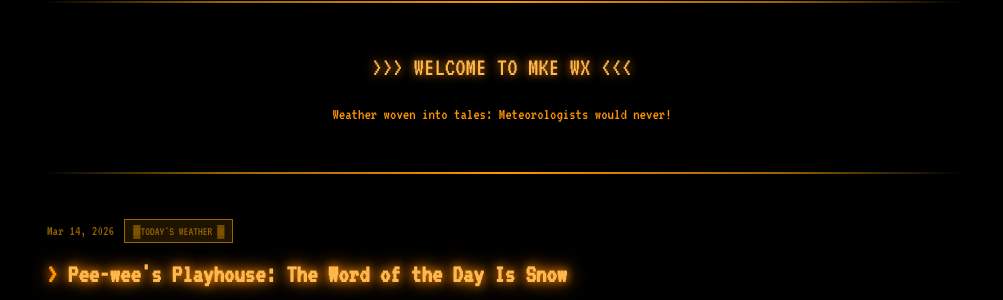
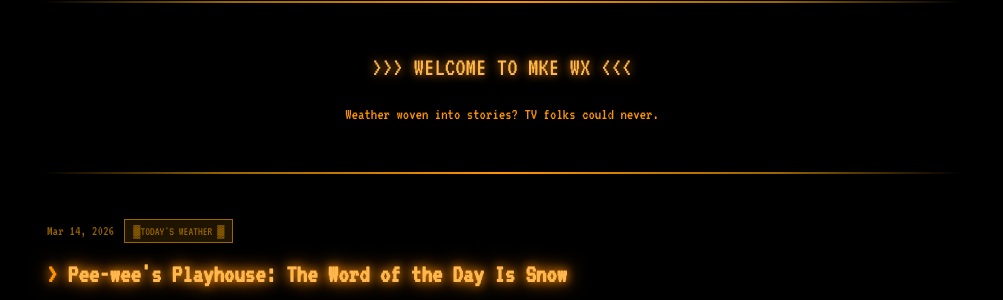
Before and after one commit to mkewx/mkewx, a Jekyll site: the page built from index.html, in a window 1280 px wide and 900 px high. Shown: the part 343-643 px from the top of the window, without its empty margins (138-1141 px from the left). Built offline with Jekyll 4.4.1, drawn with Linux system fonts in a browser that asks for light colours; the list of posts is cut into pages by our own code; some of the changed lines change nothing that is shown; some of the changed text lies outside the part shown.

Commit message:
Add files via upload

```diff
--- a/_layouts/default.html
+++ b/_layouts/default.html
@@ -142,8 +142,6 @@
       .sun-times { flex-direction: column; gap: 10px; align-items: center; }
     }
   </style>
-  <script data-goatcounter="https://mkewx.goatcounter.com/count"
-        async src="//gc.zgo.at/count.js"></script>
 </head>
 <body>
   <div id="bootScreen">
@@ -172,7 +170,7 @@
     <div class="separator"></div>
     <div class="welcome-section">
       <div class="title">WELCOME TO MKE WX</div>
-      <p>Weather woven into tales: Meteorologists would never!</p>
+      <p>Weather woven into stories? TV folks could never.</p>
     </div>
     <div class="separator"></div>
     <div class="posts">
@@ -260,7 +258,7 @@
       <div class="terminal-header">&#9552;&#9552;&#9552; INTERACTIVE TERMINAL &#9552;&#9552;&#9552;</div>
       <div class="terminal-output" id="terminalOutput">
         <div class="terminal-line">MKE WX Terminal v1.2</div>
-        <div class="terminal-line">Try: <span class="cmd-glow">lake</span> | <span class="cmd-glow">fish</span> | <span class="cmd-glow">help</span> for all commands</div>
+        <div class="terminal-line">Try: <span class="cmd-glow">thisday</span> | <span class="cmd-glow">tides</span> | <span class="cmd-glow">sunrise</span> — type <span class="cmd-glow">help</span> for all commands</div>
         <div class="terminal-line">&#9472;&#9472;&#9472;&#9472;&#9472;&#9472;&#9472;&#9472;&#9472;&#9472;&#9472;&#9472;&#9472;&#9472;&#9472;&#9472;&#9472;&#9472;&#9472;&#9472;&#9472;&#9472;&#9472;&#9472;&#9472;&#9472;&#9472;&#9472;&#9472;&#9472;&#9472;&#9472;&#9472;&#9472;&#9472;&#9472;&#9472;</div>
       </div>
       <div class="terminal-input-line">
@@ -297,8 +295,47 @@
   function runBoot() { var boot = document.getElementById("bootScreen"), cont = document.getElementById("bootMessages"), msgs = shuffle(bootMsgs).slice(0, 5); for (var i = 0; i < msgs.length; i++) { (function(idx, msg) { setTimeout(function() { var l = document.createElement("div"); l.className = "boot-line"; l.textContent = "> " + msg; cont.appendChild(l); setTimeout(function() { l.classList.add("show"); }, 50); }, idx * 400); })(i, msgs[i]); } setTimeout(function() { boot.classList.add("hidden"); document.getElementById("mainContent").classList.add("loaded"); setTimeout(function() { radar.init(); }, 300); }, (msgs.length * 400) + 800); }
 
   // --- MOON PHASE ---
-  function getMoonPhase(date) { var y = date.getFullYear(), mo = date.getMonth() + 1, d = date.getDate(); if (mo <= 2) mo += 12; var a = Math.floor(y / 100), b = Math.floor(a / 4), c = 2 - a + b, e = Math.floor(365.25 * (y + 4716)), f = Math.floor(30.6001 * (mo + 1)); var jd = c + d + e + f - 1524.5, phase = ((jd - 2451550.1) / 29.530588853) % 1, pf = phase < 0 ? phase + 1 : phase, pd = Math.round(pf * 29.530588853); var name, sym; if (pd <= 1 || pd >= 29) { name = "NEW MOON"; sym = "\u25CB"; } else if (pd <= 6) { name = "WAXING CRESCENT"; sym = "\u25D7"; } else if (pd <= 8) { name = "FIRST QUARTER"; sym = "\u25D0"; } else if (pd <= 13) { name = "WAXING GIBBOUS"; sym = "\u25D5"; } else if (pd <= 16) { name = "FULL MOON"; sym = "\u25CF"; } else if (pd <= 21) { name = "WANING GIBBOUS"; sym = "\u25D4"; } else if (pd <= 23) { name = "LAST QUARTER"; sym = "\u25D1"; } else { name = "WANING CRESCENT"; sym = "\u25D7"; } return { day: pd, name: name, symbol: sym, illumination: Math.round((1 - Math.cos(pf * 2 * Math.PI)) / 2 * 100) }; }
-  function upcomingPhases() { var targets = [{d:0,n:"NEW MOON",s:"\u25CB"},{d:7,n:"FIRST QUARTER",s:"\u25D0"},{d:15,n:"FULL MOON",s:"\u25CF"},{d:22,n:"LAST QUARTER",s:"\u25D1"}], found = [], today = new Date(); for (var i = 0; i < 35; i++) { var ck = new Date(today); ck.setDate(ck.getDate() + i); var p = getMoonPhase(ck); for (var j = 0; j < targets.length; j++) { var x = targets[j]; if (Math.abs(p.day - x.d) <= 1 && !found.some(function(f) { return f.name === x.n; })) { found.push({name: x.n, symbol: x.s, date: ck.toLocaleDateString("en-US", {weekday:"short",month:"short",day:"numeric"})}); } } } return found; }
+  function getMoonPhase(date) {
+    var y = date.getFullYear(), mo = date.getMonth() + 1, d = date.getDate();
+    if (mo <= 2) { mo += 12; y -= 1; }
+    var a = Math.floor(y / 100), b = Math.floor(a / 4), c = 2 - a + b;
+    var e = Math.floor(365.25 * (y + 4716)), f = Math.floor(30.6001 * (mo + 1));
+    var jd = c + d + e + f - 1524.5;
+    var synodic = 29.530588853;
+    var daysSince = jd - 2451550.26;
+    var pf = (daysSince / synodic) % 1;
+    if (pf < 0) pf += 1;
+    var illum = Math.round((1 - Math.cos(pf * 2 * Math.PI)) / 2 * 100);
+    var name, sym;
+    if (pf < 0.05 || pf >= 0.95) { name = "NEW MOON"; sym = "\u25CB"; }
+    else if (pf < 0.20) { name = "WAXING CRESCENT"; sym = "\u25D7"; }
+    else if (pf < 0.30) { name = "FIRST QUARTER"; sym = "\u25D0"; }
+    else if (pf < 0.45) { name = "WAXING GIBBOUS"; sym = "\u25D5"; }
+    else if (pf < 0.55) { name = "FULL MOON"; sym = "\u25CF"; }
+    else if (pf < 0.68) { name = "WANING GIBBOUS"; sym = "\u25D4"; }
+    else if (pf < 0.82) { name = "LAST QUARTER"; sym = "\u25D1"; }
+    else { name = "WANING CRESCENT"; sym = "\u25D7"; }
+    return { phase: pf, name: name, symbol: sym, illumination: illum };
+  }
+  function upcomingPhases() {
+    var targets = [{p:0.0,n:"NEW MOON",s:"\u25CB"},{p:0.25,n:"FIRST QUARTER",s:"\u25D0"},{p:0.5,n:"FULL MOON",s:"\u25CF"},{p:0.75,n:"LAST QUARTER",s:"\u25D1"}];
+    var found = [], today = new Date();
+    for (var i = 0; i < 35; i++) {
+      var ck = new Date(today); ck.setDate(ck.getDate() + i);
+      var m = getMoonPhase(ck);
+      for (var j = 0; j < targets.length; j++) {
+        var x = targets[j];
+        if (!found.some(function(f) { return f.name === x.n; })) {
+          var dist = Math.abs(m.phase - x.p);
+          if (dist > 0.5) dist = 1 - dist;
+          if (dist < 0.05) {
+            found.push({name: x.n, symbol: x.s, date: ck.toLocaleDateString("en-US", {weekday:"short",month:"short",day:"numeric"})});
+          }
+        }
+      }
+    }
+    return found;
+  }
 
   // --- SUNRISE/TWILIGHT CALCULATOR ---
   function calcSolar(date, lat, lng) {
@@ -419,6 +456,8 @@
       case "snow": cmdSnow(); break;
       case "ferry": cmdFerry(); break;
       case "shipping": cmdShipping(); break;
+      case "cruises": cmdCruises(); break;
+      case "webcam": cmdWebcam(); break;
       case "flight": cmdFlight(); break;
       case "thisday": cmdThisDay(); break;
       case "tides": cmdTides(); break;
@@ -450,6 +489,7 @@
     addHTML("  <span class='cmd-glow'>tides</span>      Water level &amp; wave data");
     addHTML("  <span class='cmd-glow'>fish</span>       Fishing forecast &amp; species");
     addHTML("  <span class='cmd-glow'>ferry</span>      Lake Express crossing conditions");
+    addHTML("  <span class='cmd-glow'>cruises</span>    Lake Michigan cruise info");
     addHTML("  <span class='cmd-glow'>shipping</span>   Great Lakes freighter tracking");
     addLine("");
     addHTML("<span class='cmd-glow'>ASTRONOMY &amp; OUTDOORS:</span>");
@@ -461,6 +501,7 @@
     addHTML("<span class='cmd-glow'>MILWAUKEE:</span>");
     addHTML("  <span class='cmd-glow'>flight</span>     Mitchell Airport status");
     addHTML("  <span class='cmd-glow'>thisday</span>    Historical records for today");
+    addHTML("  <span class='cmd-glow'>webcam</span>     Live Milwaukee camera feeds");
     addHTML("  <span class='cmd-glow'>custard</span>    Frozen custard forecast");
     addHTML("  <span class='cmd-glow'>beer</span>       Brewery weather pairing");
     addHTML("  <span class='cmd-glow'>packers</span>    Lambeau Field weather");
@@ -654,6 +695,81 @@
     var month = new Date().getMonth() + 1;
     if (month >= 1 && month <= 3) addLine("NOTE: Shipping season is limited. Ice may restrict traffic.");
     else addLine("Shipping season is active on Lake Michigan.");
+    addLine(""); addLine(SEP);
+  }
+
+  function cmdCruises() {
+    var month = new Date().getMonth() + 1;
+    addLine(SEP); addLine("      LAKE MICHIGAN CRUISES"); addLine(SEP); addLine("");
+    addLine("CRUISE OPERATORS:");
+    addLine("");
+    addLine("  Milwaukee Boat Line");
+    addLine("    Sightseeing, dining, and party cruises");
+    addLine("    Departs: Milwaukee River & harbor");
+    addLine("    Season: May - October");
+    addLine("    mkeboat.com");
+    addLine("");
+    addLine("  Edelweiss Cruise Dining");
+    addLine("    Lunch, brunch, and dinner cruises");
+    addLine("    Departs: 1110 N Old World Third St");
+    addLine("    Season: April - November");
+    addLine("    edelweissboats.com");
+    addLine("");
+    addLine("  Vista King");
+    addLine("    Sightseeing along the Milwaukee River");
+    addLine("    Departs: Pere Marquette Park");
+    addLine("    Season: May - October");
+    addLine("");
+    addLine("  Lake Michigan Car Ferry (SS Badger)");
+    addLine("    Manitowoc, WI to Ludington, MI (~60mi N)");
+    addLine("    Season: May - October");
+    addLine("    ssbadger.com");
+    addLine("");
+    if (month >= 5 && month <= 10) {
+      addLine("STATUS: Cruise season is ACTIVE.");
+      addLine("Current conditions for cruising:");
+      addLine("  Wind: " + document.getElementById("windSpeed").textContent);
+      addLine("  Temp: " + document.getElementById("currentTemp").textContent);
+      var mph = wxState.windMph || 0;
+      if (mph > 25) addLine("  Advisory: Rough water likely. Check with operator.");
+      else if (mph > 15) addLine("  Conditions: Some chop. Dress warm on deck.");
+      else addLine("  Conditions: Smooth sailing expected.");
+    } else {
+      addLine("STATUS: Most cruises are OFF-SEASON.");
+      addLine("Cruise season runs May through October.");
+    }
+    addLine("");
+    addLine("LIVE VESSEL TRACKING: marinetraffic.com");
+    addLine(""); addLine(SEP);
+  }
+
+  function cmdWebcam() {
+    addLine(SEP); addLine("       MILWAUKEE WEBCAMS"); addLine(SEP); addLine("");
+    addLine("LIVE CAMERA FEEDS:");
+    addLine("");
+    addLine("  NWS Radar Tower Camera");
+    addLine("    weather.gov/mkx/mkx-tower-cam");
+    addLine("    View from the NWS Sullivan radar site");
+    addLine("");
+    addLine("  Milwaukee Riverwalk (EarthCam)");
+    addLine("    earthcam.com/usa/wisconsin/milwaukee");
+    addLine("    Downtown river + Bronze Fonz statue");
+    addLine("");
+    addLine("  Lakefront Cam");
+    addLine("    lakefrontcam.com");
+    addLine("    Controllable cam: north shore, south shore,");
+    addLine("    Bradford Beach, Hoan Bridge, marina views");
+    addLine("");
+    addLine("  Milwaukee Harbor Cam");
+    addLine("    UWM School of Freshwater Sciences");
+    addLine("    Inner harbor + downtown skyline");
+    addLine("");
+    addLine("  511 Wisconsin DOT Cameras");
+    addLine("    511wi.gov/cctv");
+    addLine("    I-94, I-43, I-794 traffic cams");
+    addLine("");
+    addLine("Amber-filtered image display coming in a");
+    addLine("future terminal update. Stay tuned.");
     addLine(""); addLine(SEP);
   }
 
@@ -1022,12 +1138,11 @@
     }
 
     function drawGrid() {
+      // Static base: just the dark circle background
       var cx = sz/2, cy = sz/2, maxR = sz*0.45;
       gridCtx.fillStyle = "#000"; gridCtx.fillRect(0,0,sz,sz);
       gridCtx.fillStyle = "#080600"; gridCtx.beginPath(); gridCtx.arc(cx,cy,maxR,0,Math.PI*2); gridCtx.fill();
-      gridCtx.strokeStyle = "rgba(153,102,0,0.35)"; gridCtx.lineWidth = 1;
-      for (var i = 1; i <= 4; i++) { gridCtx.beginPath(); gridCtx.arc(cx,cy,maxR*(i/4),0,Math.PI*2); gridCtx.stroke(); }
-      gridCtx.beginPath(); gridCtx.moveTo(cx-maxR,cy); gridCtx.lineTo(cx+maxR,cy); gridCtx.moveTo(cx,cy-maxR); gridCtx.lineTo(cx,cy+maxR); gridCtx.stroke();
+      // Distance labels (static, dim)
       gridCtx.fillStyle = "rgba(153,102,0,0.5)"; gridCtx.font = "13px VT323"; gridCtx.textAlign = "center";
       gridCtx.fillText("20mi",cx+maxR*0.25,cy-4); gridCtx.fillText("40mi",cx+maxR*0.5,cy-4);
       gridCtx.fillText("60mi",cx+maxR*0.75,cy-4); gridCtx.fillText("80mi",cx+maxR*0.98,cy-4);
@@ -1137,17 +1252,66 @@
     var decayFrame = 0;
     function animate() {
       var cx=sz/2, cy=sz/2, maxR=sz*0.45;
+
+      // --- Radar data decay ---
       returnsCtx.save(); returnsCtx.beginPath(); returnsCtx.arc(cx,cy,maxR,0,Math.PI*2); returnsCtx.clip();
       returnsCtx.globalAlpha=0.015; returnsCtx.fillStyle="#000"; returnsCtx.fillRect(0,0,sz,sz);
       returnsCtx.globalAlpha=1.0; returnsCtx.restore();
-      // Kill lingering dim pixels every ~3 seconds
       decayFrame++; if (decayFrame >= 180) { decayFrame = 0; var id = returnsCtx.getImageData(0,0,sz,sz); var px = id.data; for (var pi = 0; pi < px.length; pi += 4) { if (px[pi] < 8 && px[pi+1] < 8 && px[pi+2] < 8) { px[pi]=0; px[pi+1]=0; px[pi+2]=0; px[pi+3]=0; } } returnsCtx.putImageData(id,0,0); }
+
+      // --- Paint radar data behind sweep ---
       if(amberData){var ww=Math.PI/20;returnsCtx.save();returnsCtx.beginPath();returnsCtx.arc(cx,cy,maxR,0,Math.PI*2);returnsCtx.clip();returnsCtx.beginPath();returnsCtx.moveTo(cx,cy);returnsCtx.arc(cx,cy,maxR+10,sweepAngle-ww/2,sweepAngle+ww/2);returnsCtx.closePath();returnsCtx.clip();returnsCtx.drawImage(amberData,0,0);returnsCtx.restore();}
-      sweepCtx.clearRect(0,0,sz,sz);sweepCtx.save();sweepCtx.translate(cx,cy);sweepCtx.rotate(sweepAngle);
-      var gr=sweepCtx.createLinearGradient(0,0,maxR,0);gr.addColorStop(0,"rgba(255,149,0,0.3)");gr.addColorStop(0.3,"rgba(255,184,77,0.5)");gr.addColorStop(1,"rgba(255,184,77,0)");
+
+      // --- Sweep line + dynamic grid glow ---
+      sweepCtx.clearRect(0,0,sz,sz);
+
+      // Draw grid rings with glow that follows the sweep
+      // Rings are brightest right behind sweep, fade over ~210 degrees
+      var glowSpan = 3.7; // radians (~210 degrees of visible ring)
+      for (var ri = 1; ri <= 4; ri++) {
+        var ringR = maxR * (ri / 4);
+        // Draw the ring as many small arcs with varying opacity
+        var segments = 60;
+        for (var seg = 0; seg < segments; seg++) {
+          var segAngle = (seg / segments) * Math.PI * 2;
+          var segEnd = ((seg + 1) / segments) * Math.PI * 2;
+          // How far behind the sweep is this segment? (0 = right behind, positive = further behind)
+          var behind = sweepAngle - segAngle;
+          if (behind < 0) behind += Math.PI * 2;
+          if (behind > Math.PI * 2) behind -= Math.PI * 2;
+          // Only glow within the span behind the sweep
+          if (behind > glowSpan) continue;
+          var glow = 1.0 - (behind / glowSpan); // 1.0 at sweep, 0.0 at tail
+          glow = glow * glow; // ease out for smoother fade
+          var alpha = 0.1 + glow * 0.6; // range from 0.1 to 0.7
+          var green = Math.round(102 + glow * 82); // 102 to 184
+          var red = Math.round(153 + glow * 102); // 153 to 255
+          sweepCtx.strokeStyle = "rgba(" + red + "," + green + ",0," + alpha + ")";
+          sweepCtx.lineWidth = 1 + glow * 0.5;
+          if (glow > 0.7) { sweepCtx.shadowBlur = 4; sweepCtx.shadowColor = "#FF8C00"; }
+          else { sweepCtx.shadowBlur = 0; }
+          sweepCtx.beginPath();
+          sweepCtx.arc(cx, cy, ringR, segAngle, segEnd);
+          sweepCtx.stroke();
+        }
+      }
+      sweepCtx.shadowBlur = 0;
+
+      // Draw crosshairs with same glow logic (simplified - just use constant dim)
+      sweepCtx.strokeStyle = "rgba(153,102,0,0.2)";
+      sweepCtx.lineWidth = 1;
+      sweepCtx.beginPath(); sweepCtx.moveTo(cx-maxR,cy); sweepCtx.lineTo(cx+maxR,cy);
+      sweepCtx.moveTo(cx,cy-maxR); sweepCtx.lineTo(cx,cy+maxR); sweepCtx.stroke();
+
+      // Draw the sweep line itself
+      sweepCtx.save(); sweepCtx.translate(cx,cy); sweepCtx.rotate(sweepAngle);
+      var gr=sweepCtx.createLinearGradient(0,0,maxR,0);
+      gr.addColorStop(0,"rgba(255,149,0,0.3)");gr.addColorStop(0.3,"rgba(255,184,77,0.5)");gr.addColorStop(1,"rgba(255,184,77,0)");
       sweepCtx.fillStyle=gr;sweepCtx.beginPath();sweepCtx.moveTo(0,0);sweepCtx.lineTo(maxR,-5);sweepCtx.lineTo(maxR,5);sweepCtx.closePath();sweepCtx.fill();
       sweepCtx.strokeStyle="rgba(255,184,77,0.8)";sweepCtx.lineWidth=2;sweepCtx.shadowBlur=8;sweepCtx.shadowColor="#FF8C00";
-      sweepCtx.beginPath();sweepCtx.moveTo(0,0);sweepCtx.lineTo(maxR,0);sweepCtx.stroke();sweepCtx.shadowBlur=0;sweepCtx.restore();
+      sweepCtx.beginPath();sweepCtx.moveTo(0,0);sweepCtx.lineTo(maxR,0);sweepCtx.stroke();
+      sweepCtx.shadowBlur=0;sweepCtx.restore();
+
       sweepAngle+=0.015;if(sweepAngle>Math.PI*2)sweepAngle=0;
       animFrame=requestAnimationFrame(animate);
     }
```
